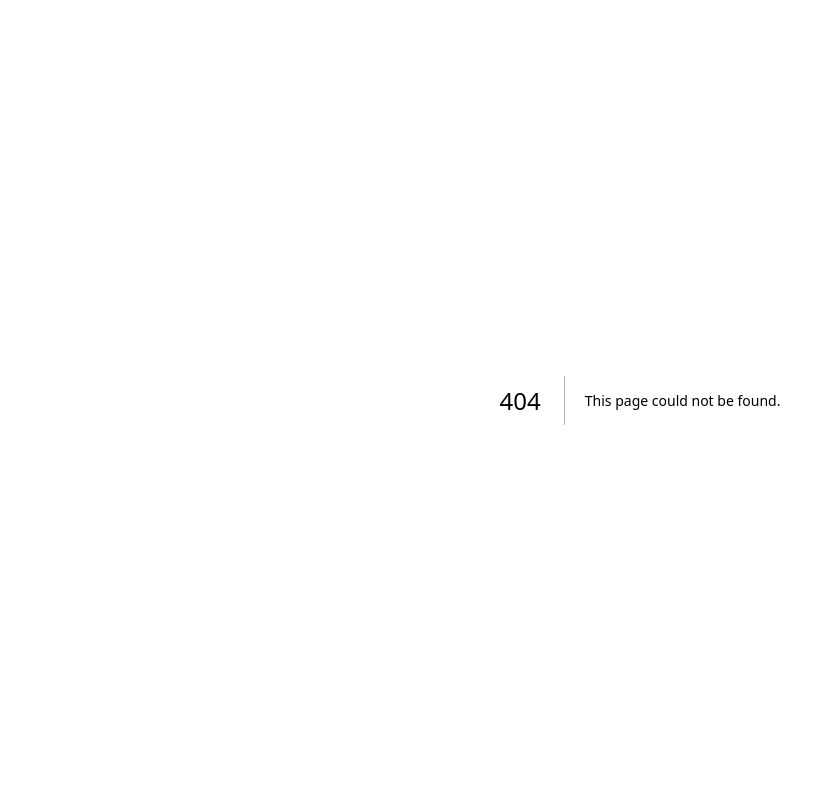
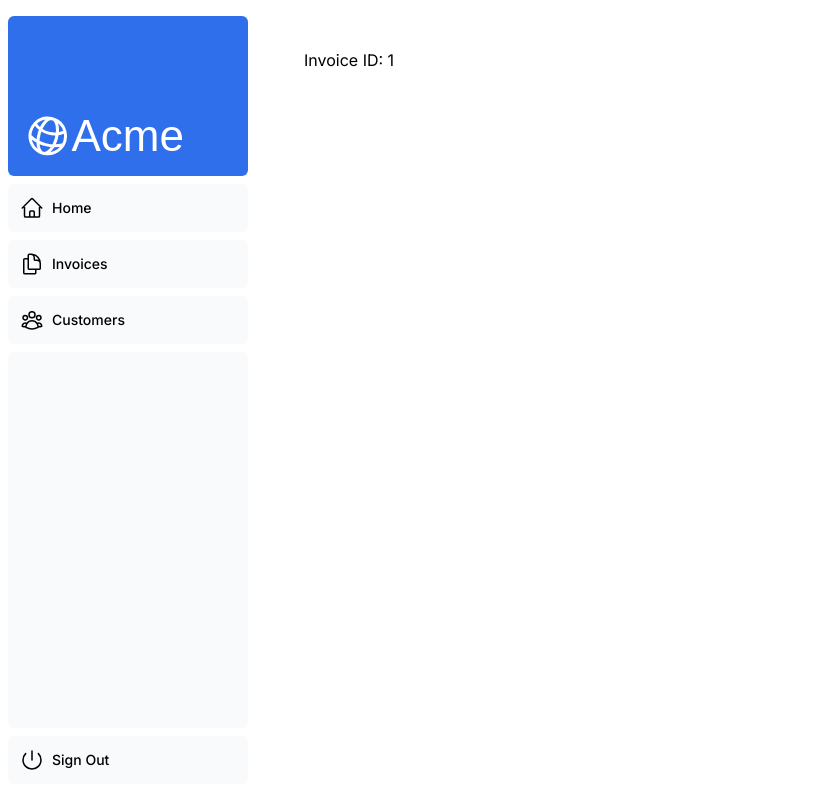
Before and after one commit to opagani/nextjs-dashboard, a Next.js app: page /dashboard/invoices/1 in a window 1280 px wide. Before the commit this address had no page. Shown: the whole page, without its empty margins (0-835 px from the left). Built offline with nearby package versions, Linux system fonts and the light colour scheme; a web font is replaced by a local one.

Commit message:
added dynamic route

```diff
--- /dev/null
+++ b/app/dashboard/invoices/[id]/page.tsx
@@ -0,0 +1,5 @@
+export default async function InvoicePage({ params }: { params: any }) {
+  const { id } = await params;
+  return <p>Invoice ID: {id}</p>;
+  // return <div>Invoice Page {await params.id}</div>;
+}
--- a/app/ui/dashboard/nav-links.tsx
+++ b/app/ui/dashboard/nav-links.tsx
@@ -1,3 +1,5 @@
+"use client";
+
 import {
   UserGroupIcon,
   HomeIcon,
```
